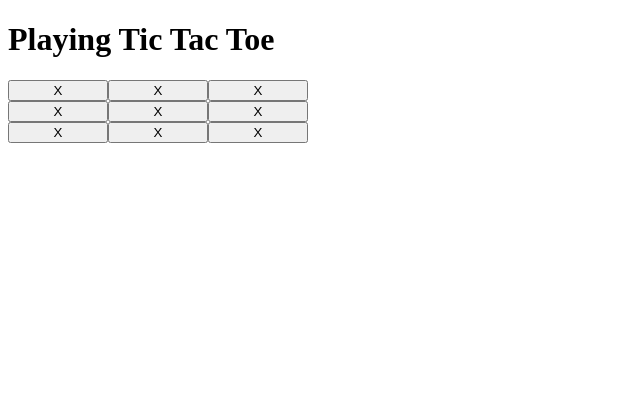
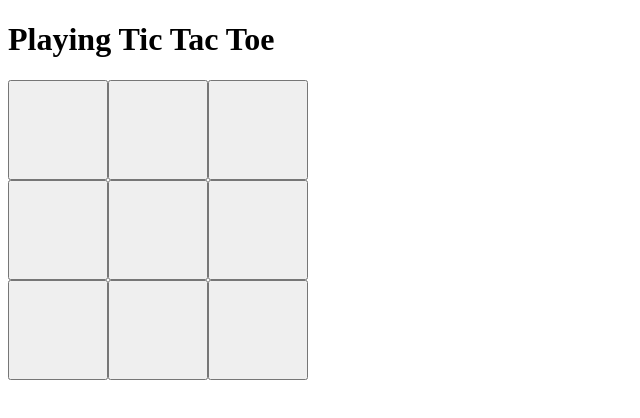
Before and after one commit to joeldevel/tic-tac-toe, a plain HTML site: page src/index.html in a window 1280 px wide. Shown: the whole page, without its empty margins (0-640 px from the left). Drawn offline with Linux system fonts and the light colour scheme.

Commit message:
buttons have id and class

```diff
--- a/src/index.html
+++ b/src/index.html
@@ -7,7 +7,11 @@
       .gameboard {
         display: grid;
         grid-template-columns: auto auto auto;
+        grid-template-rows: auto auto auto;
         max-width: 300px;
+      }
+      .gameboard-btn {
+        height: 100px;
       }
     </style>
   </head>
--- a/src/index.js
+++ b/src/index.js
@@ -1,19 +1,30 @@
 console.log('works!');
-function square() {
+function square(id) {
+  let _id = id;
   function setMark(mark) {
     this.mark = mark;
   }
   function getMark() {
     return this.mark;
   }
-  return {setMark, getMark}
+  function getId() {
+    return _id;
+  }
+  return {setMark, getMark, getId}
+}
+
+function player(mark) {
+    function getMark() {
+      return this.mark;
+    }
+    return {getMark}
 }
 
 const gameboard = (function(){
     squares = [
-      square(),square(),square(),
-      square(),square(),square(),
-      square(),square(),square()
+      square(1),square(2),square(3),
+      square(4),square(5),square(6),
+      square(7),square(8),square(9)
     ];
 
     function getSquare(index) {
@@ -21,7 +32,10 @@ const gameboard = (function(){
     }
     function addSquare(where, square) {
       const btn = document.createElement('button');
-      btn.textContent = 'X';
+      btn.classList.add('gameboard-btn');
+      btn.setAttribute('id', square.getId());
+      btn.textContent =" ";
+      // console.log(square.getId());
       where.appendChild(btn);
     }
 
```
